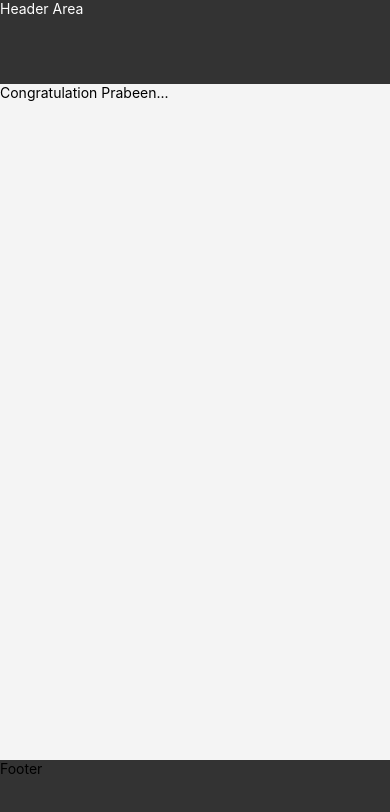
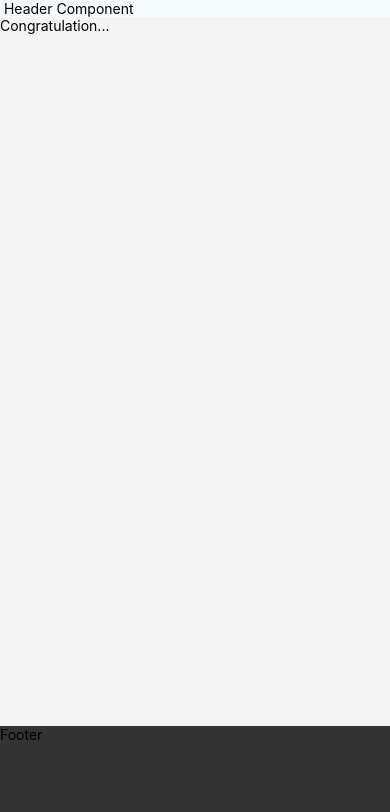
Before and after one commit to prabeen04/react-native-app, a React Native app: screen / in a window 390 px wide. Shown: the top 812 px of the page. Built offline with nearby package versions, Linux system fonts and the light colour scheme.

Commit message:
separate header component createds

```diff
--- a/App.js
+++ b/App.js
@@ -11,6 +11,7 @@ import {
   Text,
   View
 } from 'react-native';
+import Header from './components/header/header';
 
 const instructions = Platform.select({
   ios: 'Press Cmd+R to reload,\n' +
@@ -24,14 +25,15 @@ export default class App extends Component<Props> {
   render() {
     return (
       <View style={styles.container}>
-        <View style={styles.header}>
+      <Header/>
+        {/* <View style={styles.header}>
           <Text style={[styles.welcome, styles.whiteColor]}>
             Header Area
         </Text>
-        </View>
+        </View> */}
         <View style={styles.body}>
           <Text style={styles.welcome}>
-            Congratulation Prabeen...
+            Congratulation...
         </Text>
         </View>
         <View style={styles.footer}>
--- /dev/null
+++ b/components/header/header.js
@@ -0,0 +1,22 @@
+import React, { Component } from 'react'
+import { Text, View, StyleSheet } from 'react-native'
+
+class Header extends Component {
+  render() {
+    return (
+      <View>
+        <Text> Header Component </Text>
+      </View>
+    )
+  }
+}
+
+const styles = StyleSheet.create({
+    headerBackground: {
+        backgroundColor: '#333'
+    },
+    headerColor: {
+        color: '#fff'
+    }
+})
+export default Header;
```
Also changed, not shown: components/footer/footer.js (added).
